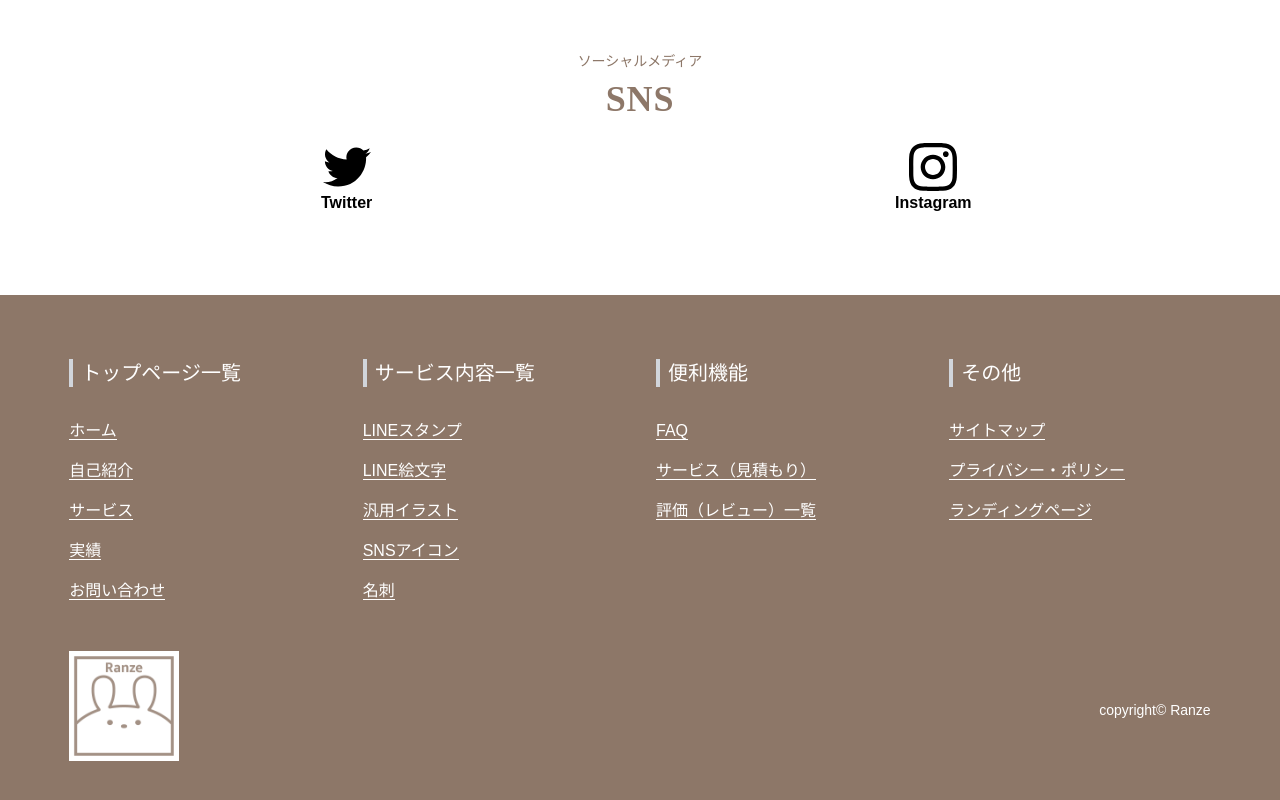
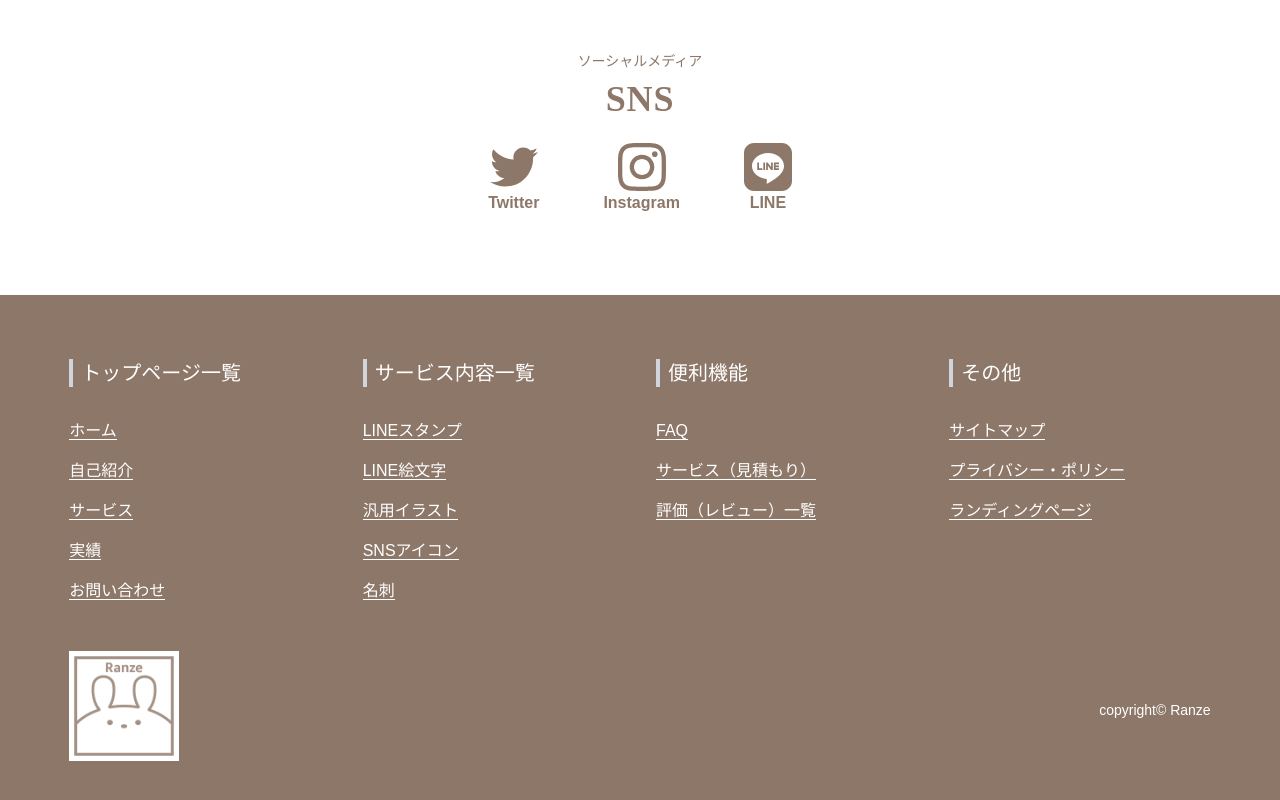
Before and after one commit to mayone-du/ranze-hp, a Next.js app: page /about in a window 1280 px wide. Shown: the part 1052-1852 px from the top of the page. Built offline with nearby package versions, Linux system fonts and the light colour scheme.

Commit message:
Update about sns-icons

```diff
--- a/src/pages/about.tsx
+++ b/src/pages/about.tsx
@@ -1,11 +1,11 @@
 // import Image from "next/image";
 // import { CheckCircle } from "@material-ui/icons";
+import { BreadCrumb } from "../components/shared/BreadCrumb";
+import { Block } from "../components/shared/generalBlock/Block";
+import { Column } from "../components/shared/generalBlock/Column";
+import { Row } from "../components/shared/generalBlock/Row";
 import { Layout } from "../components/shared/layout/Layout";
 import { SubPageMainVisual } from "../components/shared/SubPageMainVisual";
-import { BreadCrumb } from "../components/shared/BreadCrumb";
-import { Block } from "../components/shared/generalBlock/Block";
-import { Row } from "../components/shared/generalBlock/Row";
-import { Column } from "../components/shared/generalBlock/Column";
 
 const About: React.VFC = () => {
   const siteTitle = "About";
@@ -34,8 +34,13 @@ const About: React.VFC = () => {
         <Block sectionSubText="ソーシャルメディア" sectionTitle="SNS">
           <Row>
             <Column>
-              <div className="w-full">
-                <div className="text-center">
+              <div className="flex items-center justify-center text-custom-darkgray">
+                <a
+                  href="https://twitter.com/@ranchan_1201"
+                  rel="noopener noreferre"
+                  className="text-center mx-8"
+                  target="_blank"
+                >
                   <svg
                     xmlns="http://www.w3.org/2000/svg"
                     width="24"
@@ -46,12 +51,13 @@ const About: React.VFC = () => {
                     <path d="M24 4.557c-.883.392-1.832.656-2.828.775 1.017-.609 1.798-1.574 2.165-2.724-.951.564-2.005.974-3.127 1.195-.897-.957-2.178-1.555-3.594-1.555-3.179 0-5.515 2.966-4.797 6.045-4.091-.205-7.719-2.165-10.148-5.144-1.29 2.213-.669 5.108 1.523 6.574-.806-.026-1.566-.247-2.229-.616-.054 2.281 1.581 4.415 3.949 4.89-.693.188-1.452.232-2.224.084.626 1.956 2.444 3.379 4.6 3.419-2.07 1.623-4.678 2.348-7.29 2.04 2.179 1.397 4.768 2.212 7.548 2.212 9.142 0 14.307-7.721 13.995-14.646.962-.695 1.797-1.562 2.457-2.549z" />
                   </svg>
                   <span className="font-bold mt-4">Twitter</span>
-                </div>
-              </div>
-            </Column>
-            <Column>
-              <div className="w-full">
-                <div className="text-center">
+                </a>
+                <a
+                  href="https://www.instagram.com/ranchan_1201/"
+                  rel="noopener noreferrer"
+                  className="text-center mx-8"
+                  target="_blank"
+                >
                   <svg
                     xmlns="http://www.w3.org/2000/svg"
                     width="24"
@@ -62,7 +68,24 @@ const About: React.VFC = () => {
                     <path d="M12 2.163c3.204 0 3.584.012 4.85.07 3.252.148 4.771 1.691 4.919 4.919.058 1.265.069 1.645.069 4.849 0 3.205-.012 3.584-.069 4.849-.149 3.225-1.664 4.771-4.919 4.919-1.266.058-1.644.07-4.85.07-3.204 0-3.584-.012-4.849-.07-3.26-.149-4.771-1.699-4.919-4.92-.058-1.265-.07-1.644-.07-4.849 0-3.204.013-3.583.07-4.849.149-3.227 1.664-4.771 4.919-4.919 1.266-.057 1.645-.069 4.849-.069zm0-2.163c-3.259 0-3.667.014-4.947.072-4.358.2-6.78 2.618-6.98 6.98-.059 1.281-.073 1.689-.073 4.948 0 3.259.014 3.668.072 4.948.2 4.358 2.618 6.78 6.98 6.98 1.281.058 1.689.072 4.948.072 3.259 0 3.668-.014 4.948-.072 4.354-.2 6.782-2.618 6.979-6.98.059-1.28.073-1.689.073-4.948 0-3.259-.014-3.667-.072-4.947-.196-4.354-2.617-6.78-6.979-6.98-1.281-.059-1.69-.073-4.949-.073zm0 5.838c-3.403 0-6.162 2.759-6.162 6.162s2.759 6.163 6.162 6.163 6.162-2.759 6.162-6.163c0-3.403-2.759-6.162-6.162-6.162zm0 10.162c-2.209 0-4-1.79-4-4 0-2.209 1.791-4 4-4s4 1.791 4 4c0 2.21-1.791 4-4 4zm6.406-11.845c-.796 0-1.441.645-1.441 1.44s.645 1.44 1.441 1.44c.795 0 1.439-.645 1.439-1.44s-.644-1.44-1.439-1.44z" />
                   </svg>
                   <span className="font-bold mt-4">Instagram</span>
-                </div>
+                </a>
+                <a
+                  href="https://store.line.me/stickershop/author/1693253/ja"
+                  rel="noopener noreferrer"
+                  className="text-center mx-8"
+                  target="_blank"
+                >
+                  <svg
+                    width="24"
+                    height="24"
+                    viewBox="0 0 24 24"
+                    className="mx-auto fill-current w-12 h-12"
+                    xmlns="http://www.w3.org/2000/svg"
+                  >
+                    <path d="M19 24h-14c-2.761 0-5-2.239-5-5v-14c0-2.761 2.239-5 5-5h14c2.762 0 5 2.239 5 5v14c0 2.761-2.238 5-5 5zm1-12.508c0-3.58-3.589-6.492-8-6.492s-8 2.912-8 6.492c0 3.209 2.846 5.897 6.691 6.405.26.056.615.172.704.395.081.202.053.519.026.723l-.114.685c-.035.202-.161.791.693.431.854-.36 4.607-2.713 6.286-4.645h-.001c1.16-1.271 1.715-2.561 1.715-3.994zm-10.978 2.067h-2.242l-.108-.043v-.001l-.001-.001-.003-.003-.044-.107v-3.486c0-.086.07-.156.156-.156h.562c.085 0 .155.07.155.156v2.768h1.525c.086 0 .155.07.155.156v.561c0 .086-.069.156-.155.156zm8.314 0h-2.242l-.108-.043-.004-.005-.044-.107v-3.486l.044-.107.004-.005.108-.044h2.242c.086 0 .155.07.155.156v.561c0 .086-.069.156-.155.156h-1.525v.589h1.525c.086 0 .155.07.155.156v.561c0 .086-.069.156-.155.156h-1.525v.589h1.525c.086 0 .155.07.155.156v.561c0 .086-.069.156-.155.156zm-6.961 0h-.562c-.086 0-.156-.069-.156-.155v-3.486c0-.086.07-.156.156-.156h.562c.086 0 .155.07.155.156v3.486c0 .085-.069.155-.155.155zm1.418 0h-.561c-.086 0-.156-.069-.156-.155v-3.486c0-.086.07-.156.156-.156h.561l.013.001.015.002.009.002.015.004.005.002.014.006.013.008.008.005.012.01.003.003.01.011.013.015 1.597 2.158v-2.071c0-.086.07-.156.156-.156h.561c.086 0 .156.07.156.156v3.486c0 .085-.07.155-.156.155h-.561l-.04-.005-.002-.001-.016-.005-.007-.003-.012-.006-.01-.006-.001-.001-.04-.039-1.599-2.16v2.071c0 .085-.07.155-.156.155z" />
+                  </svg>
+                  <span className="font-bold mt-4">LINE</span>
+                </a>
               </div>
             </Column>
           </Row>
@@ -150,8 +173,6 @@ const About: React.VFC = () => {
           </Row>
         </Block>
        */}
-
-
       </Layout>
     </>
   );
```
